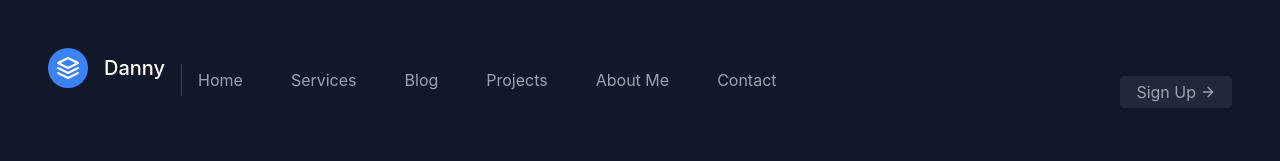
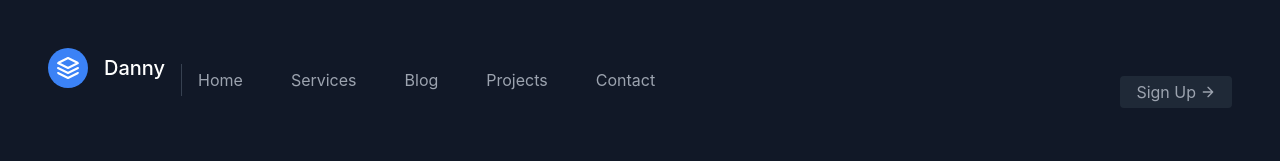
Before and after one commit to NjeruKariuki/Resume-online, a Django app: page / in a window 1280 px wide. Shown: the top 161 px of the page. Run offline with Django 4.2, Linux system fonts and the light colour scheme; grey boxes labelled with a size stand in for pictures from a placeholder-image service; some libraries are stand-ins or nearby versions.

Commit message:
removed about me nav button

```diff
--- a/portfolio/templates/portfolio/base.html
+++ b/portfolio/templates/portfolio/base.html
@@ -28,7 +28,6 @@
             <a onclick="scrollToServices()" class="mr-5 hover:text-white">Services</a>
             <a href="{% url 'blog-home' %}" class="mr-5 hover:text-white">Blog</a>
             <a onclick="scrollToProjects()" class="mr-5 hover:text-white">Projects</a>
-            <a class="mr-5 hover:text-white">About Me</a>
             <a onclick="scrollToContact()" class="mr-5 hover:text-white">Contact</a>
           </nav>
           <button class="inline-flex items-center bg-gray-800 border-0 py-1 px-3 focus:outline-none hover:bg-gray-700 rounded text-base mt-4 md:mt-0">Sign Up
```
